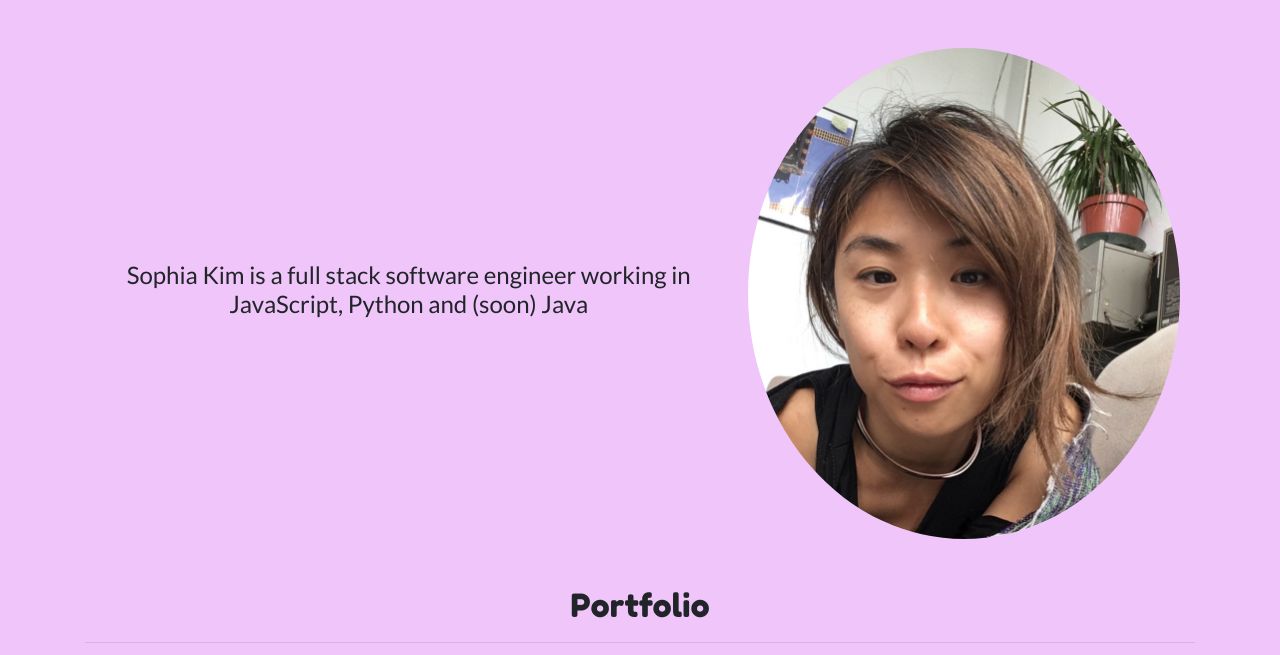
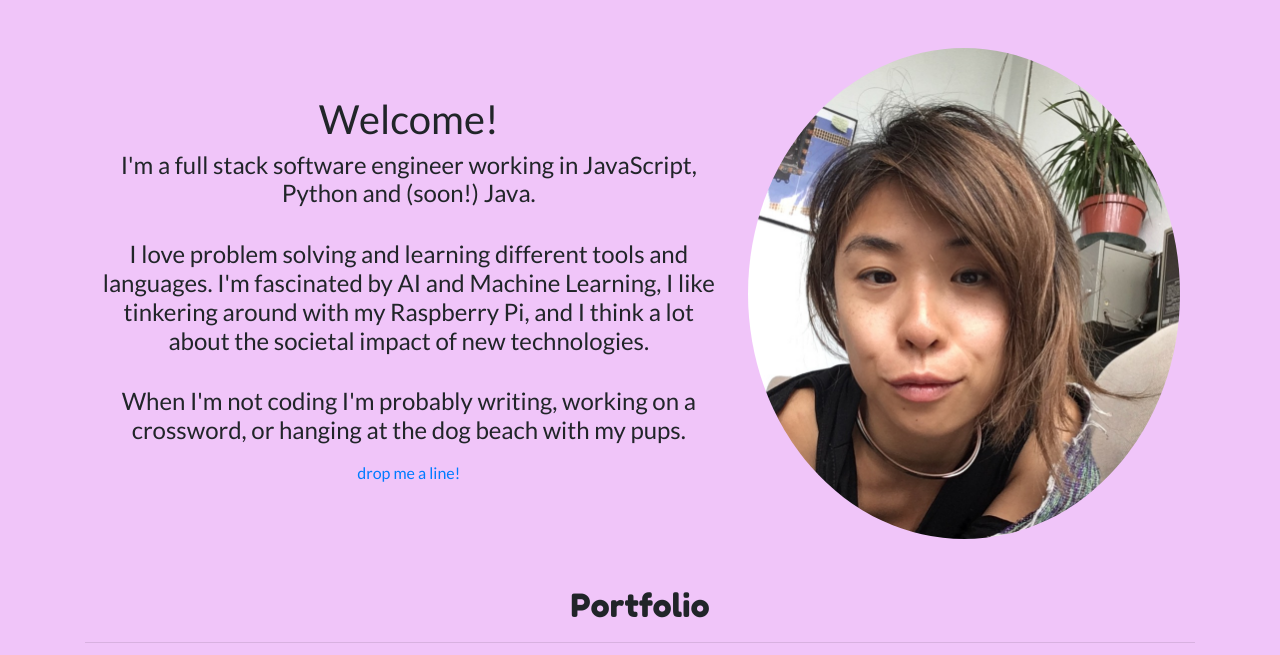
Before and after one commit to fifikim/portfolio, a Django app: page / in a window 1280 px wide. Shown: the part 56-711 px from the top of the page. Run offline with Django 4.2, Linux system fonts and the light colour scheme; data comes from the database, SQL or seed files in the repository; both versions use the stored data as it was after the commit; some libraries are stand-ins or nearby versions; some web fonts are replaced.

Commit message:
update homepage bio

```diff
--- a/projects/static/projects/custom.css
+++ b/projects/static/projects/custom.css
@@ -31,6 +31,7 @@ body {
 
 #blogtitle {
   font-size: 6rem;
+  font-family: 'Fredoka One', cursive;
 }
 
 @media (min-width: 992px) {
--- a/projects/templates/projects/home.html
+++ b/projects/templates/projects/home.html
@@ -5,7 +5,13 @@
 {% block content %}
 <div class="my-5 d-flex flex-row align-items-center">
   <div class="col-md-7">
-    <h4>Sophia Kim is a full stack software engineer working in JavaScript, Python and (soon) Java</h4>
+    <h1 class="section-heading">Welcome!</h1>
+    <h4>I'm a full stack software engineer working in JavaScript, Python and (soon!) Java.</h4>
+    <br>
+    <h4>I love problem solving and learning different tools and languages. I'm fascinated by AI and Machine Learning, I like tinkering around with my Raspberry Pi, and I think a lot about the societal impact of new technologies.</h4>
+    <br>
+    <h4>When I'm not coding I'm probably writing, working on a crossword, or hanging at the dog beach with my pups.</h4>
+    <a href="mailto:mail@fifikim.com" class="nav-link">drop me a line!</a>
   </div>
   <div class="col-5">
     <img src="{% static 'projects/fifi.jpeg' %}" id="fifi" class="img-fluid">
```
Also changed, not shown: db.sqlite3, projects/static/projects/spoiled.jpeg (added).
